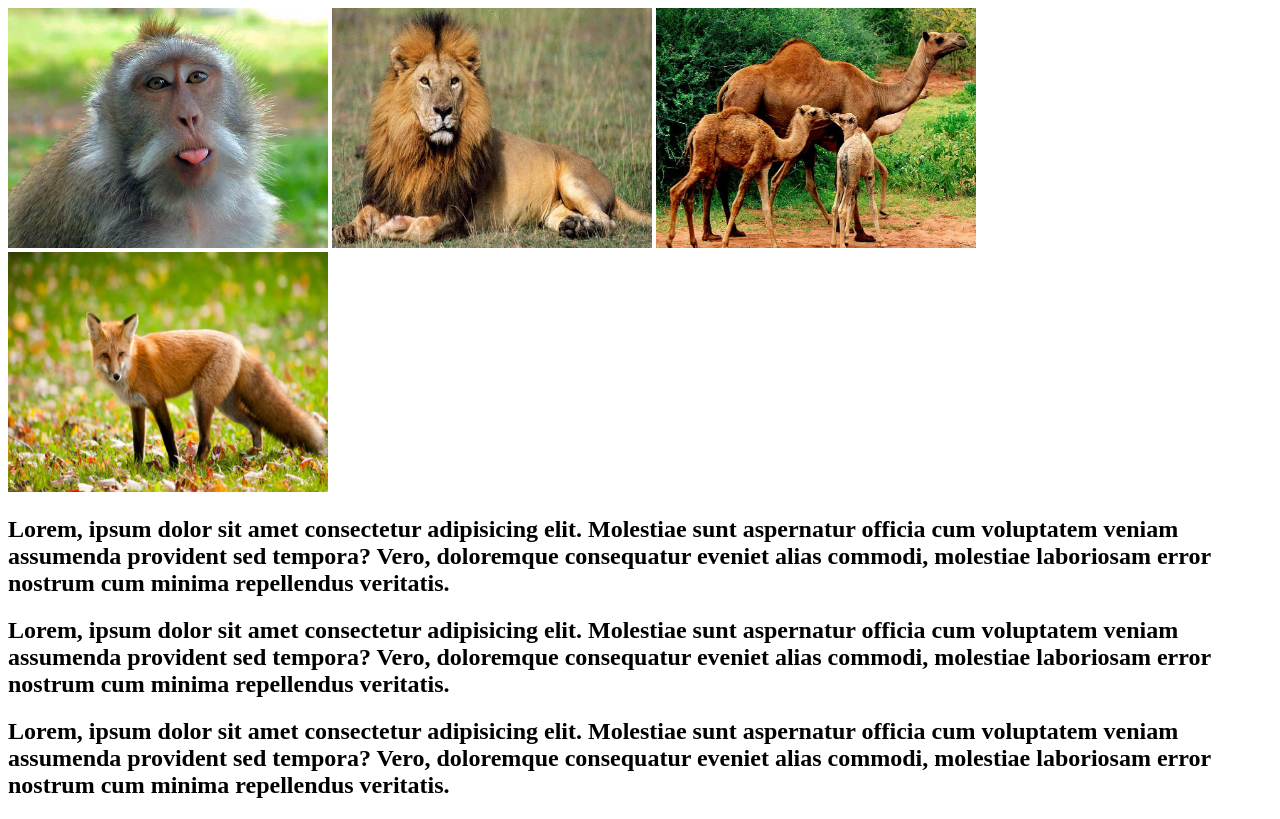
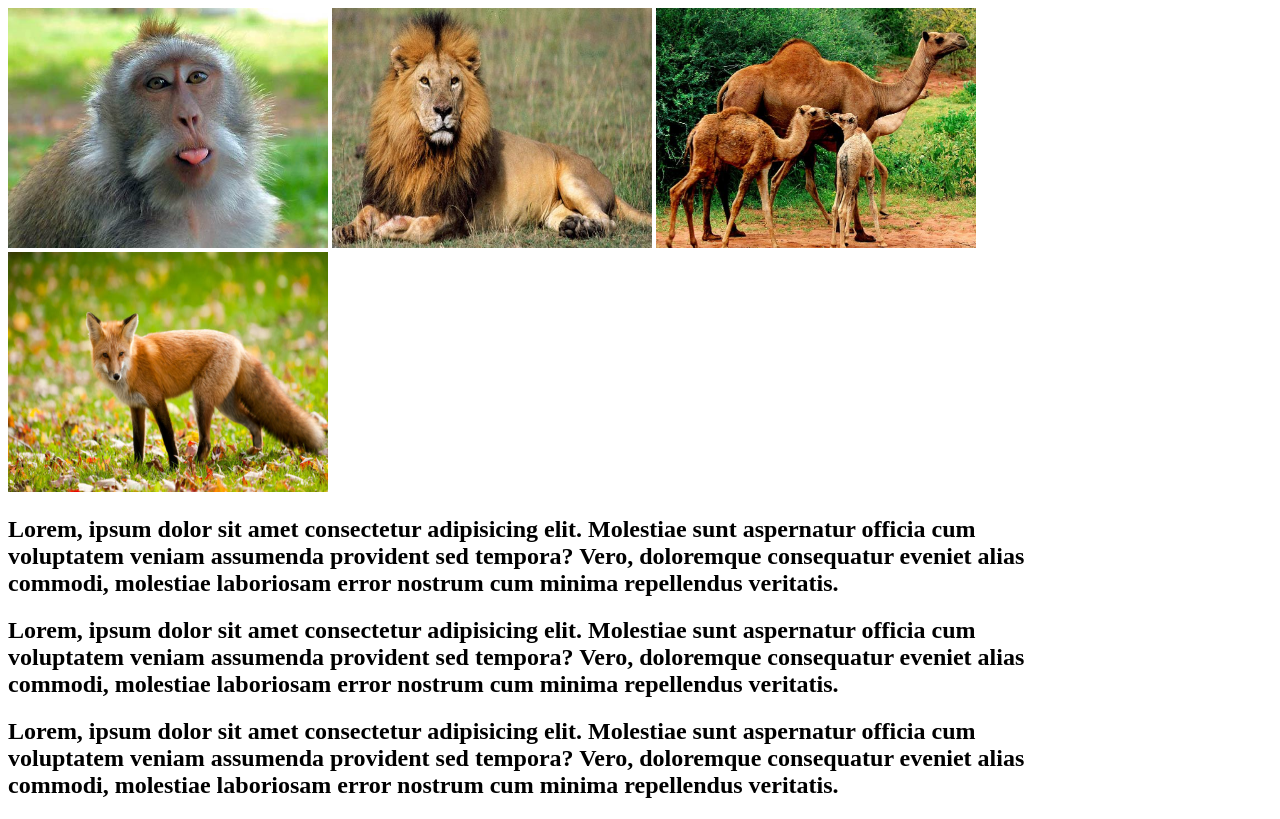
Before and after one commit to PittMadison/Bootcamp_9, a plain HTML site: page lesson_1/index.html in a window 1280 px wide. Shown: the part 112-931 px from the top of the page. Drawn offline with Linux system fonts and the light colour scheme.

Commit message:
width css added

```diff
--- a/lesson_1/css/style.css
+++ b/lesson_1/css/style.css
@@ -0,0 +1,3 @@
+.animals_description {
+        width: 85%;
+}
--- a/lesson_1/index.html
+++ b/lesson_1/index.html
@@ -18,7 +18,7 @@
     <img src="./img/camels.jpg" width="320" height="240" alt="camels">
     <img src="./img/fox.jpg" width="320" height="240" alt="fox">
 </section>
-<section class="animals description">
+<section class="animals_description">
     <h2>Lorem, ipsum dolor sit amet consectetur adipisicing elit. Molestiae sunt aspernatur officia cum voluptatem veniam assumenda provident sed tempora? Vero, doloremque consequatur eveniet alias commodi, molestiae laboriosam error nostrum cum minima repellendus veritatis.</h2>
     <h2>Lorem, ipsum dolor sit amet consectetur adipisicing elit. Molestiae sunt aspernatur officia cum voluptatem veniam assumenda provident sed tempora? Vero, doloremque consequatur eveniet alias commodi, molestiae laboriosam error nostrum cum minima repellendus veritatis.</h2>
     <h2>Lorem, ipsum dolor sit amet consectetur adipisicing elit. Molestiae sunt aspernatur officia cum voluptatem veniam assumenda provident sed tempora? Vero, doloremque consequatur eveniet alias commodi, molestiae laboriosam error nostrum cum minima repellendus veritatis.</h2>
```
